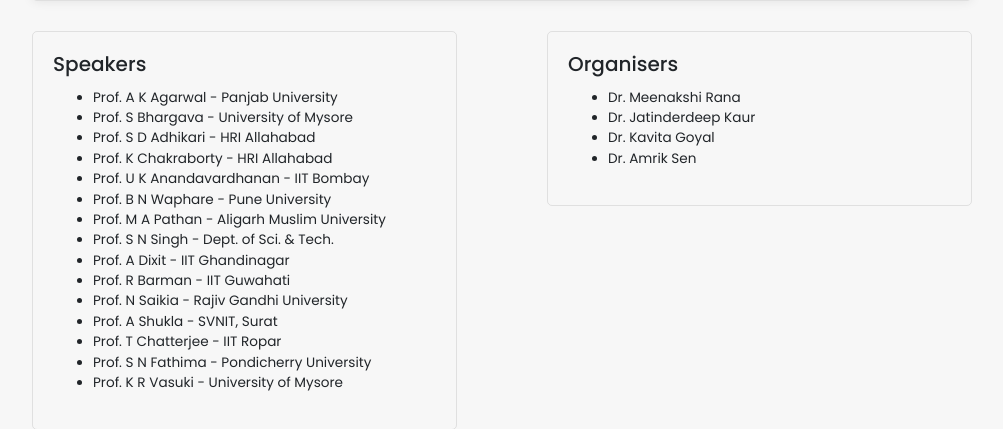
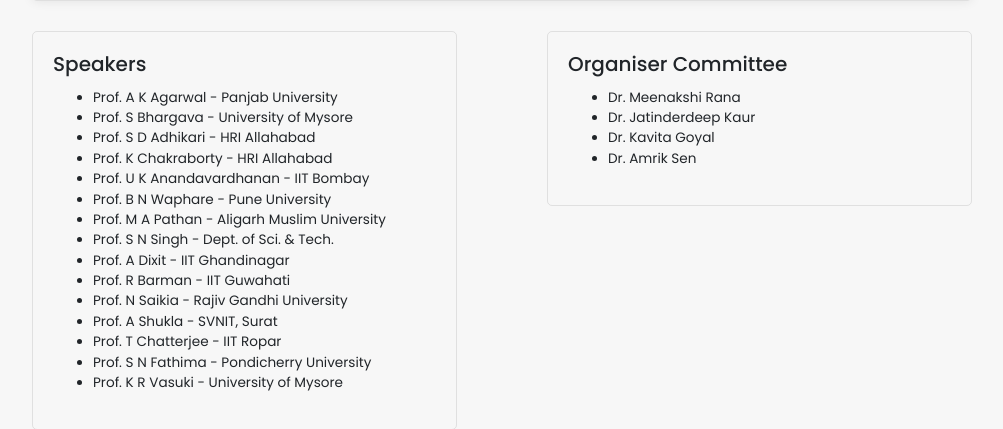
Before and after one commit to akashjindal347/thapar-ntcsf2019, a Django app: page / in a window 1280 px wide. Shown: the part 893-1322 px from the top of the page, without its empty margins (263-1266 px from the left). Run offline with Django 3.2, Linux system fonts and the light colour scheme; data comes from the database, SQL or seed files in the repository; data that the repository does not hold is empty; some libraries are stand-ins or nearby versions.

Commit message:
Update index.html

```diff
--- a/blog/templates/blog/index.html
+++ b/blog/templates/blog/index.html
@@ -217,7 +217,7 @@
 
                                 <div class="card" style=" margin-left: 30px; margin-bottom: 30px; margin-right: 30px;  border-radius: 5px;  background: transparent; border: 1px solid rgba(163, 163, 163, 0.274); ">
                                         <div class="card-body">
-                                                <h5 class="card-title">Organisers</h5>
+                                                <h5 class="card-title">Organiser Committee</h5>
                                                 {% if user.is_authenticated %}
                                                 <a href="{% url 'new-organiser' %}" style="background-color: rgb(138, 13, 13); border: none; border-radius:0;font-size: 10px; margin-bottom: 10px; margin-top: 5px;" class="btn btn-primary">Add</a>
                                                 {% endif %}
```
